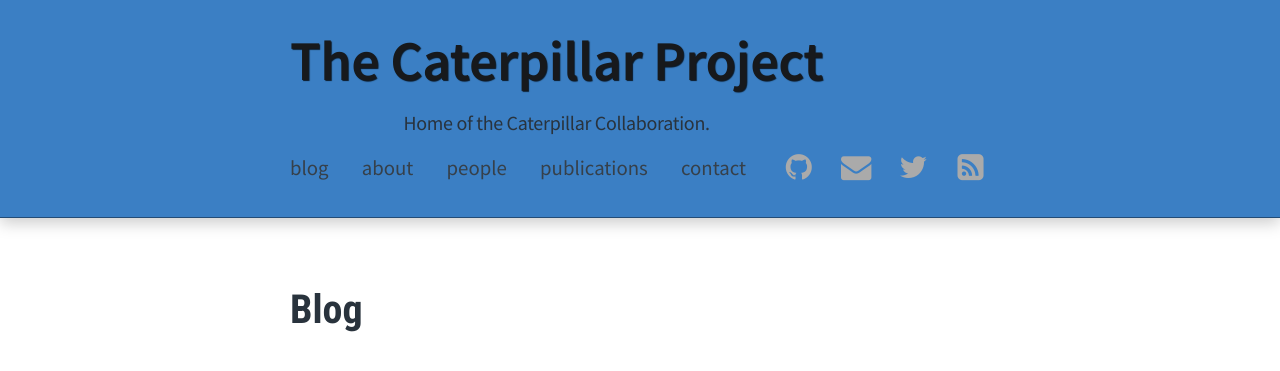
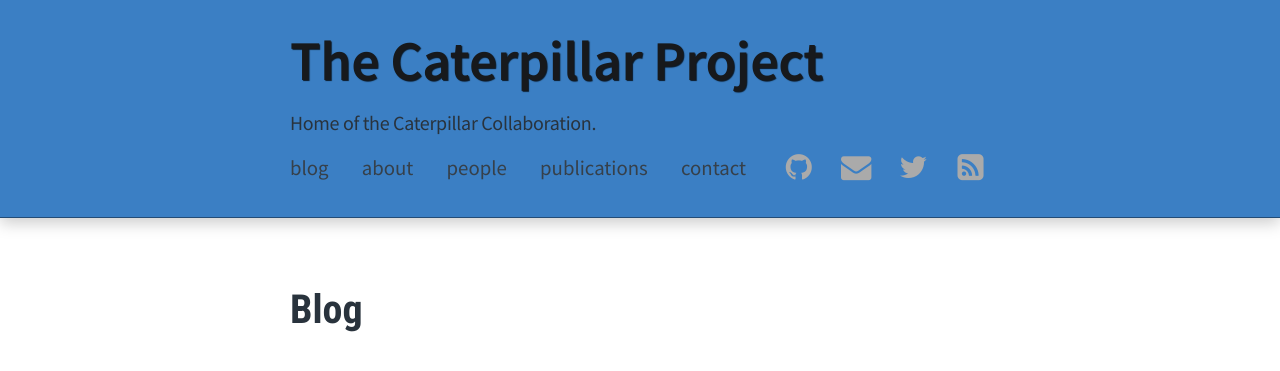
Before and after one commit to caterpillarproject/oldwebsite, a Jekyll site: the page built from index.html, in a window 1280 px wide. Shown: the top 371 px of the page. Built offline with Jekyll 4.4.1, drawn with Linux system fonts in a browser that asks for light colours; nearby versions of some CDN libraries; Markdown is read by kramdown in place of the engine named in the settings.

```diff
--- a/_includes/masthead.html
+++ b/_includes/masthead.html
@@ -4,9 +4,9 @@
   <div class="masthead-container">
     <div class="rootlink-container">
       <a href="/" class="rootlink">
-        <center><h3 class="myname">{{ site.name }}</h3><br>
+        <h3 class="myname">{{ site.name }}</h3><br>
         <br>
-        <h4 class="mydescription">{{ site.description }}</h4></center>
+        <h4 class="mydescription">{{ site.description }}</h4>
       </a>
     </div>
     <ul class="main-menu"><a href="/"><li>Blog</li></a>
```
